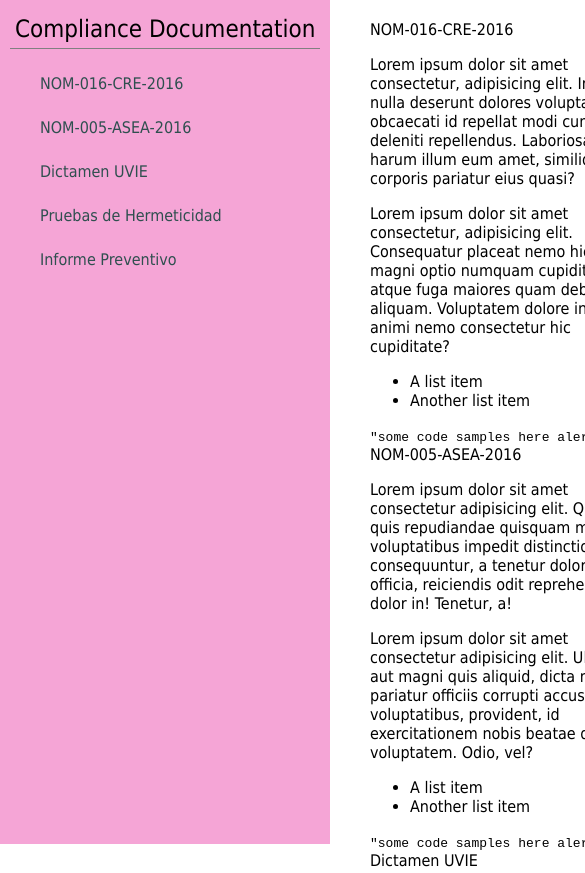
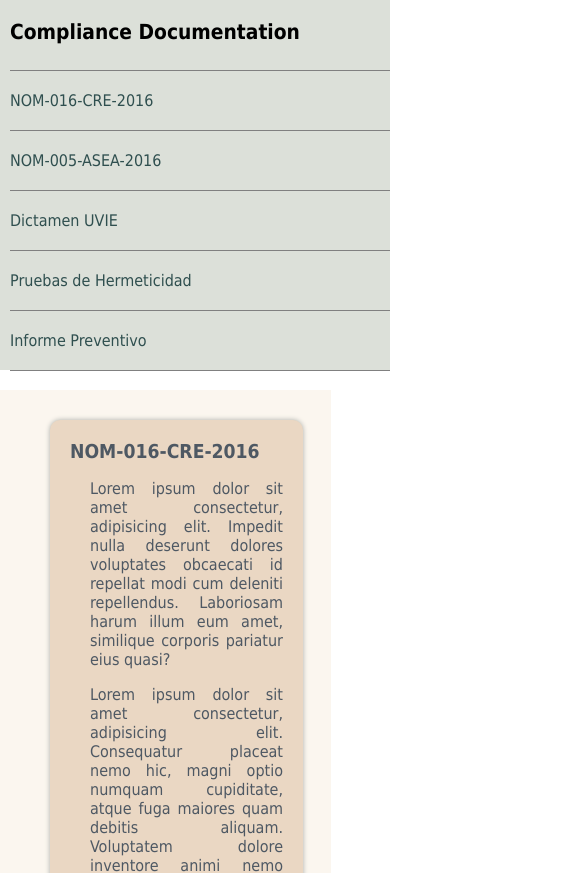
Before and after one commit to HeronMendez/tech-doc-page, a plain HTML site: page index.html in a window 390 px wide. Shown: the top 873 px of the page, 585 px wide, since content can reach past the window. Drawn offline with Linux system fonts and the light colour scheme.

Commit message:
Completed css positioning

```diff
--- a/index.html
+++ b/index.html
@@ -11,7 +11,7 @@
     <nav id="navbar">
       <header>Compliance Documentation</header>
       <ul>
-        <li>
+        <li id="first_link">
           <a class="nav-link" href="#NOM-016-CRE-2016">NOM-016-CRE-2016</a>
         </li>
         <li>
--- a/styles.css
+++ b/styles.css
@@ -1,3 +1,13 @@
+@media (max-width: 600px) {
+  body {
+    font-family: "Courier New", Courier, monospace;
+  }
+}
+
+html {
+  scroll-behavior: smooth;
+}
+
 body {
   margin: 0;
   min-width: 290px;
@@ -8,24 +18,32 @@ body {
 
 #navbar {
   height: 100%;
-  background: #f5a5d6;
+  background: #dce0d9;
   position: fixed;
   min-width: 290px;
 }
 
 #navbar header {
-  margin: 10px;
-  font-size: 1.5em;
-  border-bottom: 1px solid grey;
-  padding: 5px;
+  margin: 10px 0;
+  font-size: 1.3em;
+  font-weight: bold;
+  padding: 10px;
 }
 
 #navbar ul {
   list-style: none;
+  padding-left: 10px;
+}
+
+#first_link {
+  border-top: 1px solid grey;
 }
 
 #navbar li {
-  margin: 25px 0;
+  /* margin: 25px 0; */
+  padding: 20px 0;
+  border-bottom: 1px solid grey;
+  /* text-align: center; */
 }
 
 #navbar li a {
@@ -39,6 +57,76 @@ body {
   width: 70%;
   margin: 0 auto;
   padding: 20px 8px 20px 60px;
+  background-color: #fbf6ef;
+  color: rgb(78, 88, 99);
   position: absolute;
   margin-left: 310px;
 }
+
+.main-section {
+  background: #ead7c3;
+  border-radius: 10px;
+  box-shadow: 0 0 5px #aaada8;
+  padding: 20px;
+  margin: 10px 20px 20px 0;
+}
+
+.main-section header {
+  font-size: 1.2rem;
+  font-weight: bold;
+}
+
+article {
+  text-align: justify;
+  margin-left: 20px;
+}
+
+code {
+  display: inline-block;
+  background: rgb(239, 241, 241);
+  color: rgb(184, 11, 11);
+  margin: 0 250px;
+  border-radius: 10px;
+  padding: 15px 10px;
+}
+
+/* MEDIA QUERY TEST */
+
+@media only screen and (max-width: 815px) {
+  /* For mobile phones: */
+  #navbar ul {
+    height: 207px;
+  }
+
+  #navbar {
+    background-color: #dce0d9;
+    position: absolute;
+    top: 0;
+    padding: 0;
+    margin: 0;
+    width: 100%;
+    max-height: 370px;
+    border: none;
+    z-index: 1;
+  }
+
+  #main-doc {
+    position: relative;
+    margin-left: 0px;
+    margin-top: 390px;
+  }
+}
+
+@media only screen and (max-width: 400px) {
+  #main-doc {
+    margin-left: -10px;
+  }
+
+  code {
+    display: inline-block;
+    margin: 0;
+    width: 100%;
+    padding: 15px;
+    min-width: 233px;
+  }
+}
```
